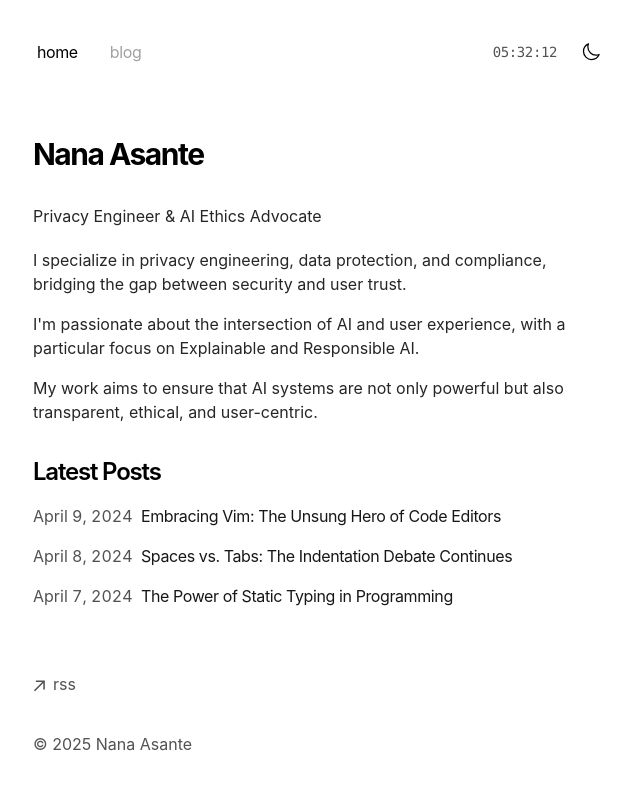
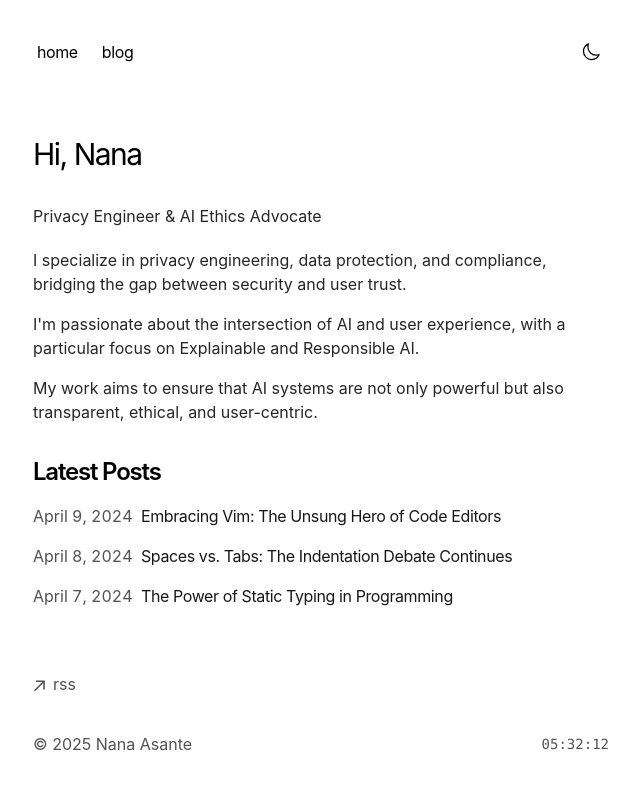
Before and after one commit to asanteanana/portv, a Next.js app: page / in a window 1280 px wide. Shown: the top 790 px of the page, without its empty margins (319-959 px from the left). Built offline with nearby package versions, Linux system fonts and the light colour scheme.

Commit message:
feat: improve UI and dark mode - Move time to footer, update theme toggle, simplify header

```diff
--- a/app/components/footer.tsx
+++ b/app/components/footer.tsx
@@ -1,3 +1,5 @@
+import { LiveTime } from './live-time'
+
 function ArrowIcon() {
   return (
     <svg
@@ -30,11 +32,13 @@ export default function Footer() {
             <p className="ml-2 h-7">rss</p>
           </a>
         </li>
-
       </ul>
-      <p className="mt-8 text-neutral-600 dark:text-neutral-300">
-        © {new Date().getFullYear()} Nana Asante
-      </p>
+      <div className="mt-8 flex items-center justify-between">
+        <p className="text-neutral-600 dark:text-neutral-300">
+          © {new Date().getFullYear()} Nana Asante
+        </p>
+        <LiveTime />
+      </div>
     </footer>
   )
 }
--- a/app/components/nav.tsx
+++ b/app/components/nav.tsx
@@ -1,6 +1,5 @@
 import Link from 'next/link'
 import { ThemeToggle } from './theme-toggle'
-import { LiveTime } from './live-time'
 
 const navItems = {
   '/': {
@@ -8,7 +7,6 @@ const navItems = {
   },
   '/blog': {
     name: 'blog',
-    disabled: true
   },
 }
 
@@ -23,27 +21,17 @@ export function Navbar() {
           <div className="flex flex-row space-x-2 pr-10">
             {Object.entries(navItems).map(([path, { name }]) => {
               return (
-                <div key={path}>
-                  {navItems[path].disabled ? (
-                    <span className="transition-all text-neutral-400 dark:text-neutral-500 flex align-middle relative py-1 px-2 m-1 cursor-not-allowed">
-                      {name}
-                    </span>
-                  ) : (
                 <Link
+                  key={path}
                   href={path}
                   className="transition-all hover:text-neutral-800 dark:hover:text-neutral-200 flex align-middle relative py-1 px-2 m-1"
                 >
                   {name}
                 </Link>
-                  )}
-                </div>
               )
             })}
           </div>
-          <div className="flex items-center space-x-4">
-            <LiveTime />
           <ThemeToggle />
-          </div>
         </nav>
       </div>
     </aside>
--- a/app/components/theme-toggle.tsx
+++ b/app/components/theme-toggle.tsx
@@ -23,8 +23,8 @@ export function ThemeToggle() {
     // Listen for system theme changes
     const mediaQuery = window.matchMedia('(prefers-color-scheme: dark)')
     const handleChange = (e: MediaQueryListEvent) => {
-      const newTheme = e.matches ? 'dark' : 'light'
       if (!localStorage.getItem('theme')) {
+        const newTheme = e.matches ? 'dark' : 'light'
         setTheme(newTheme)
         document.documentElement.classList.toggle('dark', e.matches)
       }
@@ -38,7 +38,8 @@ export function ThemeToggle() {
     const newTheme = theme === 'light' ? 'dark' : 'light'
     setTheme(newTheme)
     localStorage.setItem('theme', newTheme)
-    document.documentElement.classList.toggle('dark')
+    document.documentElement.classList.remove('light', 'dark')
+    document.documentElement.classList.add(newTheme)
   }
 
   // Don't render until we know the theme
--- a/app/layout.tsx
+++ b/app/layout.tsx
@@ -47,10 +47,11 @@ export default function RootLayout({
     <html
       lang="en"
       className={cx(
-        'text-black bg-white dark:text-white dark:bg-black',
+        'text-black bg-white dark:text-white dark:bg-[#111010]',
         GeistSans.variable,
         GeistMono.variable
       )}
+      suppressHydrationWarning
     >
       <body className="antialiased max-w-xl mx-4 mt-8 lg:mx-auto">
         <main className="flex-auto min-w-0 mt-6 flex flex-col px-2 md:px-0">
--- a/app/page.tsx
+++ b/app/page.tsx
@@ -3,8 +3,8 @@ import { BlogPosts } from 'app/components/posts'
 export default function Page() {
   return (
     <section>
-      <h1 className="text-3xl font-bold mb-8 tracking-tighter">
-        Nana Asante
+      <h1 className="text-3xl mb-8 tracking-tighter">
+        Hi, Nana
       </h1>
       <div className="prose dark:prose-invert">
         <p className="mb-4">
```
Lines whose indentation alone changed are shown as unchanged.
